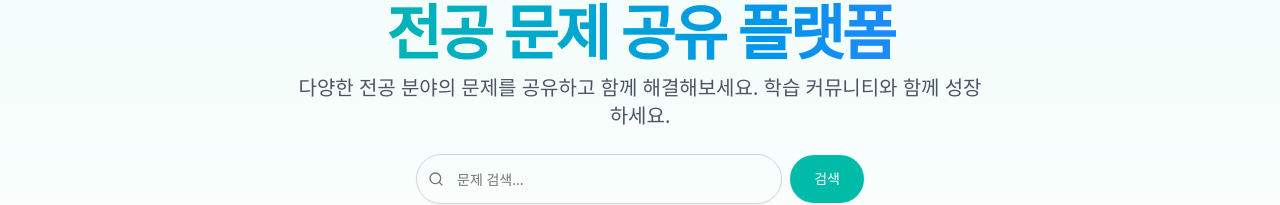
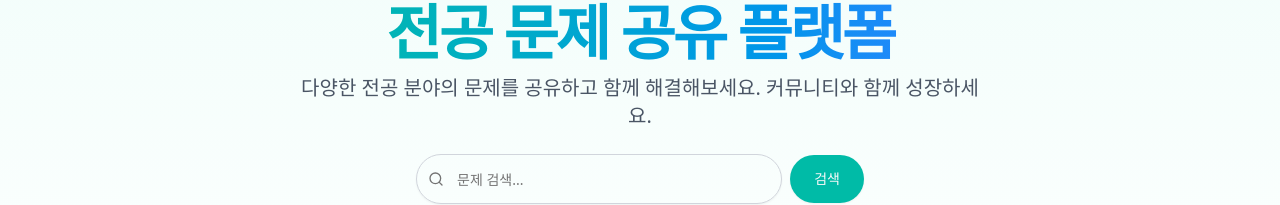
Before and after one commit to ExpressTeamProject/Distribute, a React (Vite) app in the folder client/: page / in a window 1280 px wide. Shown: the part 191-396 px from the top of the page. Built offline with nearby package versions, Linux system fonts and the light colour scheme; no server answers.

Commit message:
Homepage.tsx 오류 수정

```diff
--- a/client/src/page/HomePage.tsx
+++ b/client/src/page/HomePage.tsx
@@ -45,7 +45,7 @@ export default function HomePage() {
                 전공 문제 공유 플랫폼
               </h1>
               <p className="mx-auto max-w-[700px] text-gray-600 md:text-xl dark:text-gray-400">
-                다양한 전공 분야의 문제를 공유하고 함께 해결해보세요. 학습 커뮤니티와 함께 성장하세요.
+                다양한 전공 분야의 문제를 공유하고 함께 해결해보세요. 커뮤니티와 함께 성장하세요.
               </p>
             </div>
             <div className="w-full max-w-md space-y-4">
```
